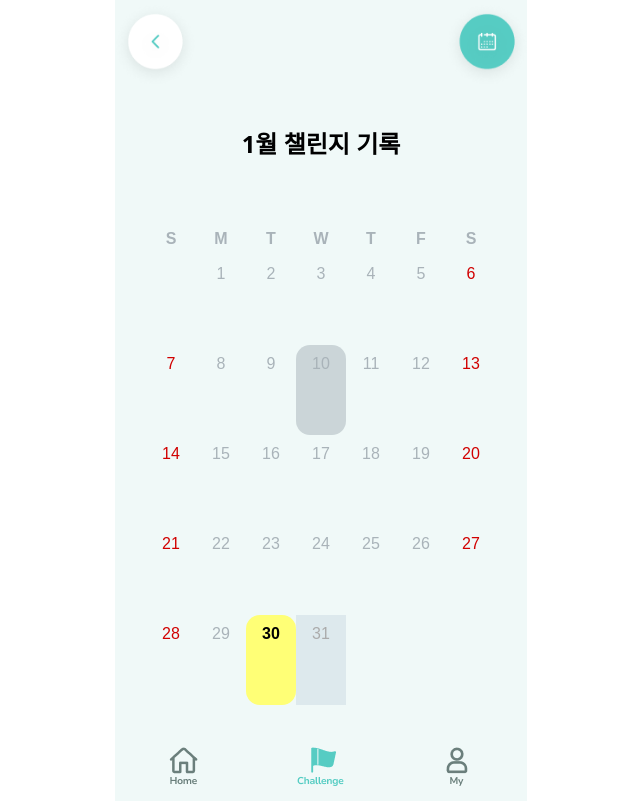
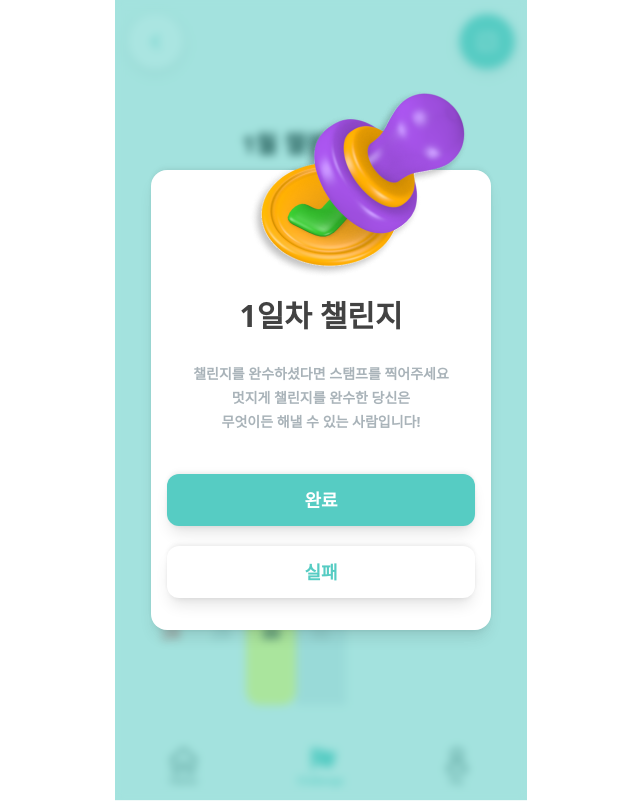
Before and after one commit to taehyeon0412/challenge_bank, a React (Create React App) app: page /challengeinit/1/challengestart in a window 1280 px wide. Both pictures are taken after a click on the button "10". Shown: the whole page, without its empty margins (319-959 px from the left). Built offline with nearby package versions, Linux system fonts and the light colour scheme.

Commit message:
ResultChoice(1)
-overlay효과로 모달창 띄우듯이 함

-tailwind.config에 블러효과 추가

```diff
--- a/package.json
+++ b/package.json
@@ -10,6 +10,7 @@
     "@types/node": "^16.18.76",
     "@types/react": "^18.2.48",
     "@types/react-dom": "^18.2.18",
+    "framer-motion": "^11.0.3",
     "react": "^18.2.0",
     "react-calendar": "^4.8.0",
     "react-dom": "^18.2.0",
--- a/src/App.tsx
+++ b/src/App.tsx
@@ -8,12 +8,14 @@ import ChallengeInit from "./Pages/Challenge/ChallengeInit";
 import Setting from "./Pages/Challenge/Setting";
 import ChallengeStart from "Pages/Challenge/ChallengeStart";
 import ChallengeResult from "./Pages/Challenge/ChallengeResult";
+import ResultChoice from "Components/Common/ResultChoice";
 
 function App() {
   return (
     <BrowserRouter>
       <Routes>
         {/* ChallengePage */}
+
         <Route
           path="/challengeinit/:challengeName/challengestart/result"
           element={<ChallengeResult />}
@@ -22,6 +24,7 @@ function App() {
           path="/challengeinit/:challengeName/challengestart"
           element={<ChallengeStart />}
         />
+
         <Route
           path="/challengeinit/:challengeName/setting"
           element={<Setting />}
--- a/src/Components/Common/Button.tsx
+++ b/src/Components/Common/Button.tsx
@@ -5,7 +5,7 @@ interface ButtonText {
 function Button({ text }: ButtonText) {
   return (
     <button className="flex justify-center items-center w-full h-14 rounded-xl  bg-menu-color1 cursor-pointer">
-      <span className="font-semibold">{text}</span>
+      <span className="font-semibold text-white">{text}</span>
     </button>
   );
 }
--- /dev/null
+++ b/src/Components/Common/ResultChoice.tsx
@@ -0,0 +1,38 @@
+import { motion } from "framer-motion";
+
+//img
+import Stamp from "../../assets/challengeImg/resultChoice/stamp.png";
+
+function ResultChoice() {
+  return (
+    <motion.div
+      className="fixed top-0 left-0 w-full h-screen max-w-[412px] inset-x-0 mx-auto z-50 opacity-0 bg-[rgba(86,204,195,0.5)] backdrop-blur-sm flex justify-center items-center"
+      animate={{ opacity: 1 }}
+    >
+      <div className="w-[340px] h-[460px] px-4 bg-white rounded-2xl flex flex-col justify-center items-center relative shadow-custom">
+        <img src={Stamp} alt="Stamp" className="absolute -top-32  right-0" />
+        <div className="w-full h-24"></div>
+        <span className="text-3xl font-bold text-[rgb(66,66,66)] pb-7">
+          1일차 챌린지
+        </span>
+
+        <span className="text-grayColor text-sm font-semibold text-center leading-6 pb-10">
+          챌린지를 완수하셨다면 스탬프를 찍어주세요 <br />
+          멋지게 챌린지를 완수한 당신은 <br /> 무엇이든 해낼 수 있는 사람입니다!
+        </span>
+
+        <div className="flex flex-col w-full justify-center items-center text-center gap-5">
+          <div className="w-full bg-menu-color1 py-3 rounded-xl shadow-custom">
+            <span className="text-lg font-extrabold text-white">완료</span>
+          </div>
+
+          <div className="w-full bg-white py-3 rounded-xl shadow-custom">
+            <span className="text-lg font-extrabold text-mintColor">실패</span>
+          </div>
+        </div>
+      </div>
+    </motion.div>
+  );
+}
+
+export default ResultChoice;
--- a/src/Pages/Challenge/ChallengeStart.tsx
+++ b/src/Pages/Challenge/ChallengeStart.tsx
@@ -1,17 +1,24 @@
-import BottomNav from "Components/Common/BottomNav";
-import { useState } from "react";
+import { useNavigate } from "react-router-dom";
+import { useMemo, useState } from "react";
 import Calendar from "react-calendar";
 import "react-calendar/dist/Calendar.css";
 import "../../css/ReactCalender.css";
 
+//component
+import BottomNav from "Components/Common/BottomNav";
+import TopNav from "./../../Components/Common/TopNav";
+import ResultChoice from "Components/Common/ResultChoice";
+
 //util
 import { challengeLayout } from "Util/tailwindStyle";
-import TopNav from "./../../Components/Common/TopNav";
 
 function ChallengeStart() {
+  const navigate = useNavigate();
   const [date, setDate] = useState(new Date());
   const Title = `${date.getMonth() + 1}월 챌린지 기록`;
   //js에서는 1월이 0으로 시작해서 +1을 해줘야됨
+  const [dayClick, setDayClick] = useState(false);
+  const [selectedDate, setSelectedDate] = useState(null);
 
   const onChange = (newDate: any) => {
     setDate(newDate);
@@ -23,6 +30,13 @@ function ChallengeStart() {
     today.setHours(0, 0, 0, 0); //날짜비교만 할수있게 시간을 전부 0으로 설정
     return date > today; // 날짜가 현재보다 많으면 true를 반환함
   };
+
+  const onClick = (value: any) => {
+    setSelectedDate(value);
+    setDayClick(true);
+  };
+
+  console.log(dayClick);
 
   return (
     <div>
@@ -43,9 +57,12 @@ function ChallengeStart() {
           }
           calendarType="gregory"
           tileDisabled={({ date }) => isDateDisabled(date)}
+          /* onClickDay={onClick} */
+          onClickDay={onClick}
         />
         <BottomNav />
       </div>
+      {dayClick && <ResultChoice />}
     </div>
   );
 }
--- a/src/index.tsx
+++ b/src/index.tsx
@@ -12,7 +12,7 @@ const root = ReactDOM.createRoot(
 root.render(
   <React.StrictMode>
     <QueryClientProvider client={queryClient}>
-      <div className="w-full max-w-[412px] mx-auto h-screen bg-main-color text-white ">
+      <div className="w-full max-w-[412px] mx-auto h-screen bg-main-color">
         <App />
       </div>
     </QueryClientProvider>
--- a/tailwind.config.js
+++ b/tailwind.config.js
@@ -15,6 +15,10 @@ module.exports = {
       borderColor: {
         mintColor: "rgb(86,204,195)",
       },
+      boxShadow: {
+        custom:
+          "0 -4px 6px -1px rgba(0, 0, 0, 0.03), 0 -2px 4px -1px rgba(0, 0, 0, 0.06),0 10px 15px -3px rgb(0 0 0 / 0.1), 0 4px 6px -4px rgb(0 0 0 / 0.1)",
+      },
     },
   },
   plugins: [],
```
Also changed, not shown: src/assets/challengeImg/resultChoice/stamp.png (added), 1 other file (tests, documents, lock files or other folders).
